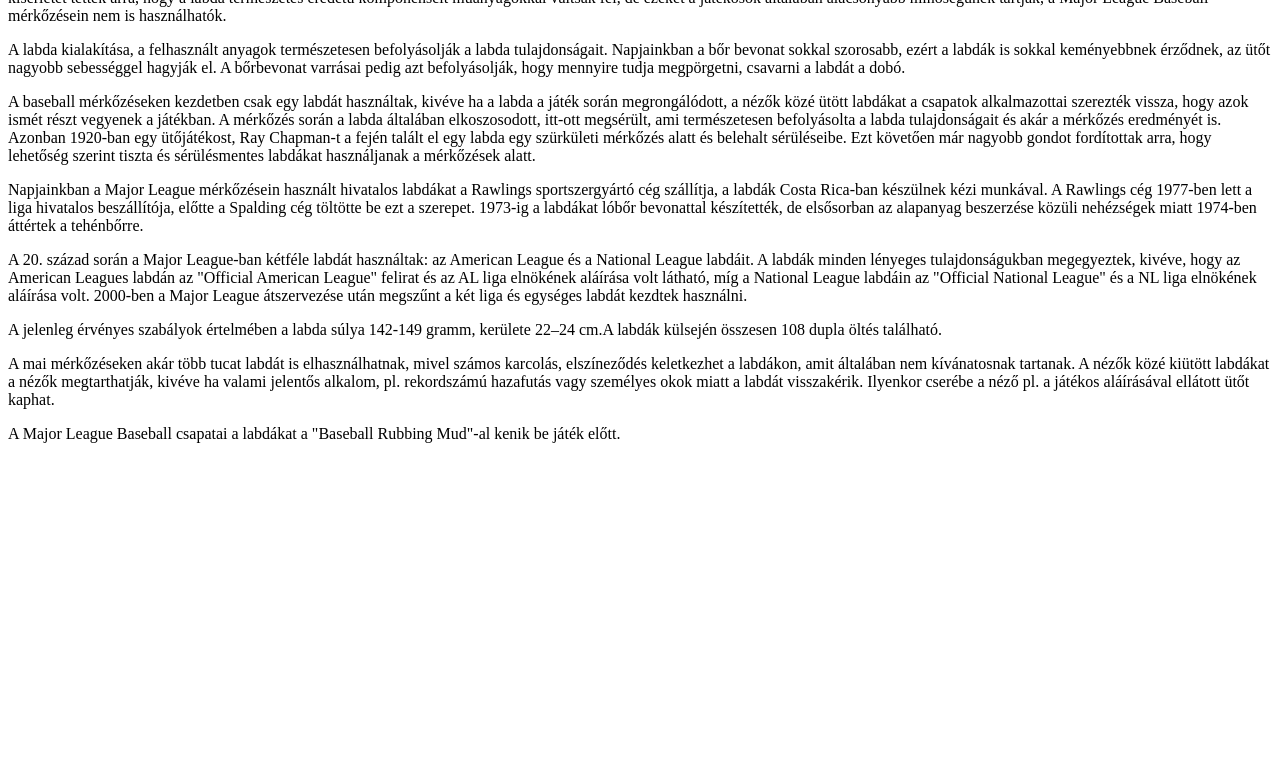
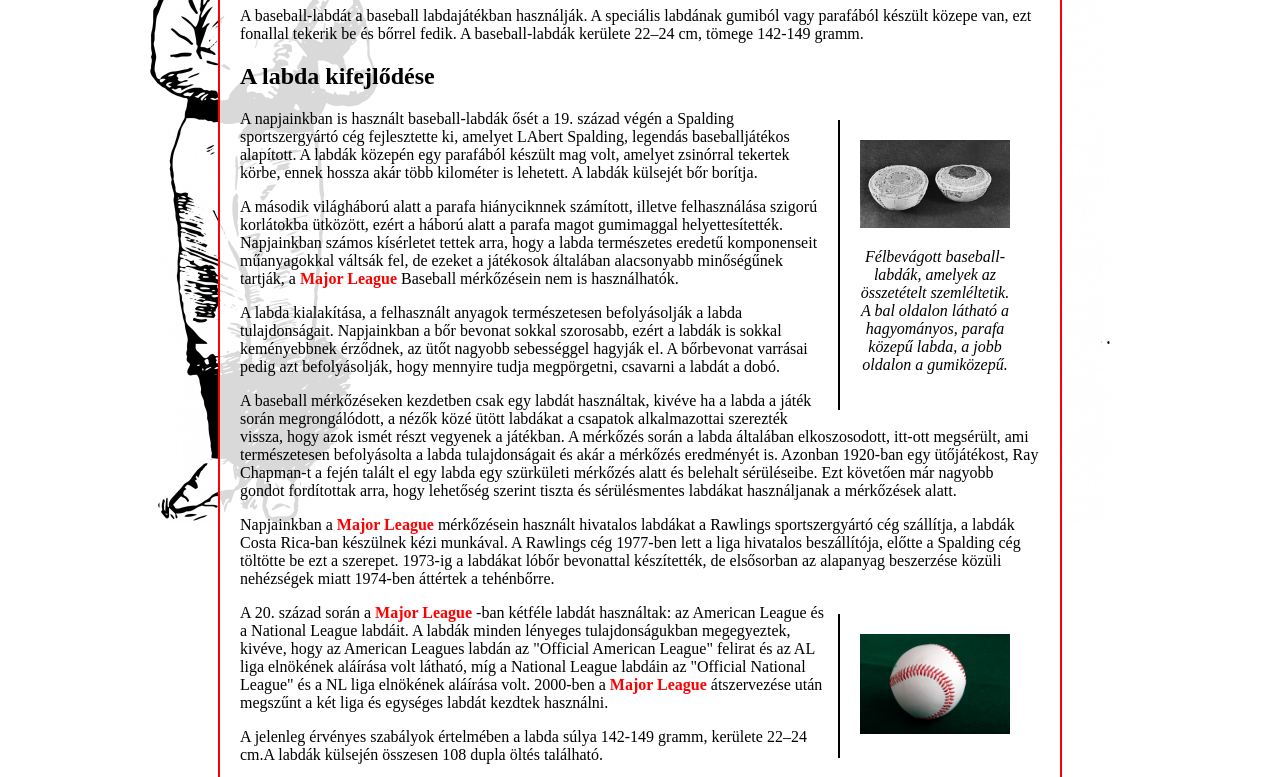
Before and after one commit to akos444/Baseball-labda, a plain HTML site: page index.html in a window 1280 px wide. Shown: the part 243-1020 px from the top of the page. Before the commit the page ends 800 px from the top, so only its background shows below. Drawn offline with Linux system fonts and the light colour scheme.

Commit message:
végső állapot

```diff
--- a/index.html
+++ b/index.html
@@ -1,22 +1,37 @@
-<html>
+<!DOCTYPE html>
+<html lang="hu">
     <head>
+
+        <meta charset="UTF-8">
+        <meta http-equiv="X-UA-Compatible" content="IE=edge">
+        <meta name="viewport" content="width=device-width, initial-scale=1.0">
+        <title>Baseball-labda</title>
+        <link rel="stylesheet" href="style.css">
     </head>
     <body>
-    Baseball labda*
+        <div id="content">
+            <h1>Baseball labda <a href="https://hu.wikipedia.org/wiki/Baseball-labda" target="blank">*</a></h1>
             <p>A baseball-labdát a baseball labdajátékban használják. A speciális labdának gumiból vagy parafából készült közepe van, ezt fonallal tekerik be és bőrrel fedik. A baseball-labdák kerülete 22–24 cm, tömege 142-149 gramm.</p>
 
-    A labda kifejlődése
+            <h2>A labda kifejlődése</h2>
+            <div class="frame">
+                <img src="Felbevagva.jpg" alt="">
+                <p class="imgcaption">Félbevágott baseball-labdák, amelyek az összetételt szemléltetik. A bal oldalon látható a hagyományos, parafa közepű labda, a jobb oldalon a gumiközepű.</p>
+            </div>
 
-    <p>Félbevágott baseball-labdák, amelyek az összetételt szemléltetik. A bal oldalon látható a hagyományos, parafa közepű labda, a jobb oldalon a gumiközepű.</p>
 
             <p>A napjainkban is használt baseball-labdák ősét a 19. század végén a Spalding sportszergyártó cég fejlesztette ki, amelyet LAbert Spalding, legendás baseballjátékos alapított. A labdák közepén egy parafából készült mag volt, amelyet zsinórral tekertek körbe, ennek hossza akár több kilométer is lehetett. A labdák külsejét bőr borítja.</p>
-    <p>A második világháború alatt a parafa hiányciknnek számított, illetve felhasználása szigorú korlátokba ütközött, ezért a háború alatt a parafa magot gumimaggal helyettesítették. Napjainkban számos kísérletet tettek arra, hogy a labda természetes eredetű komponenseit műanyagokkal váltsák fel, de ezeket a játékosok általában alacsonyabb minőségűnek tartják, a Major League Baseball mérkőzésein nem is használhatók.</p>
+            <p>A második világháború alatt a parafa hiányciknnek számított, illetve felhasználása szigorú korlátokba ütközött, ezért a háború alatt a parafa magot gumimaggal helyettesítették. Napjainkban számos kísérletet tettek arra, hogy a labda természetes eredetű komponenseit műanyagokkal váltsák fel, de ezeket a játékosok általában alacsonyabb minőségűnek tartják, a <span class="kiemelt"> Major League </span> Baseball mérkőzésein nem is használhatók.</p>
             <p>A labda kialakítása, a felhasznált anyagok természetesen befolyásolják a labda tulajdonságait. Napjainkban a bőr bevonat sokkal szorosabb, ezért a labdák is sokkal keményebbnek érződnek, az ütőt nagyobb sebességgel hagyják el. A bőrbevonat varrásai pedig azt befolyásolják, hogy mennyire tudja megpörgetni, csavarni a labdát a dobó.</p>
             <p>A baseball mérkőzéseken kezdetben csak egy labdát használtak, kivéve ha a labda a játék során megrongálódott, a nézők közé ütött labdákat a csapatok alkalmazottai szerezték vissza, hogy azok ismét részt vegyenek a játékban. A mérkőzés során a labda általában elkoszosodott, itt-ott megsérült, ami természetesen befolyásolta a labda tulajdonságait és akár a mérkőzés eredményét is. Azonban 1920-ban egy ütőjátékost, Ray Chapman-t a fején talált el egy labda egy szürkületi mérkőzés alatt és belehalt sérüléseibe. Ezt követően már nagyobb gondot fordítottak arra, hogy lehetőség szerint tiszta és sérülésmentes labdákat használjanak a mérkőzések alatt.</p>
-    <p>Napjainkban a Major League mérkőzésein használt hivatalos labdákat a Rawlings sportszergyártó cég szállítja, a labdák Costa Rica-ban készülnek kézi munkával. A Rawlings cég 1977-ben lett a liga hivatalos beszállítója, előtte a Spalding cég töltötte be ezt a szerepet. 1973-ig a labdákat lóbőr bevonattal készítették, de elsősorban az alapanyag beszerzése közüli nehézségek miatt 1974-ben áttértek a tehénbőrre.</p>
-    <p>A 20. század során a Major League-ban kétféle labdát használtak: az American League és a National League labdáit. A labdák minden lényeges tulajdonságukban megegyeztek, kivéve, hogy az American Leagues labdán az "Official American League" felirat és az AL liga elnökének aláírása volt látható, míg a National League labdáin az "Official National League" és a NL liga elnökének aláírása volt. 2000-ben a Major League átszervezése után megszűnt a két liga és egységes labdát kezdtek használni.</p>
+            <p>Napjainkban a <span class="kiemelt"> Major League </span> mérkőzésein használt hivatalos labdákat a Rawlings sportszergyártó cég szállítja, a labdák Costa Rica-ban készülnek kézi munkával. A Rawlings cég 1977-ben lett a liga hivatalos beszállítója, előtte a Spalding cég töltötte be ezt a szerepet. 1973-ig a labdákat lóbőr bevonattal készítették, de elsősorban az alapanyag beszerzése közüli nehézségek miatt 1974-ben áttértek a tehénbőrre.</p>
+            <div class="frame">
+                <img src="Baseball.jpg" alt="Baseball-labda" title="Baseball-labda">
+            </div>
+            <p>A 20. század során a <span class="kiemelt"> Major League </span>-ban kétféle labdát használtak: az American League és a National League labdáit. A labdák minden lényeges tulajdonságukban megegyeztek, kivéve, hogy az American Leagues labdán az "Official American League" felirat és az AL liga elnökének aláírása volt látható, míg a National League labdáin az "Official National League" és a NL liga elnökének aláírása volt. 2000-ben a <span class="kiemelt"> Major League </span> átszervezése után megszűnt a két liga és egységes labdát kezdtek használni.</p>
             <p>A jelenleg érvényes szabályok értelmében a labda súlya 142-149 gramm, kerülete 22–24 cm.A labdák külsején összesen 108 dupla öltés található.</p>
             <p>A mai mérkőzéseken akár több tucat labdát is elhasználhatnak, mivel számos karcolás, elszíneződés keletkezhet a labdákon, amit általában nem kívánatosnak tartanak. A nézők közé kiütött labdákat a nézők megtarthatják, kivéve ha valami jelentős alkalom, pl. rekordszámú hazafutás vagy személyes okok miatt a labdát visszakérik. Ilyenkor cserébe a néző pl. a játékos aláírásával ellátott ütőt kaphat.</p>
-    <p>A Major League Baseball csapatai a labdákat a "Baseball Rubbing Mud"-al kenik be játék előtt.</p>
+            <p>A <span class="kiemelt"> Major League </span> Baseball csapatai a labdákat a "Baseball Rubbing Mud"-al kenik be játék előtt.</p>
+        </div>
     </body>
     </html>
--- a/style.css
+++ b/style.css
@@ -1,12 +1,20 @@
 body
 {
+    background-image: url('baseball-background.jpg');
     margin: 0;
     padding: 0;
     background-position-x: 150px;
+    background-size: 960px;
+    background-repeat: no-repeat;
 }
 
 #content
 {
+    border-left:solid 2px red;
+    border-right:solid 2px red;
+    margin: auto;
+    margin-top: 150px;
+    width: 800px;
     padding: 20px;
     background-color: rgba(255,255,255,0.85);
 }
@@ -15,9 +23,26 @@ body
 {
     padding:20px;
     margin:10px;
+    float: right;
+    width: 150px;
+    border-left:solid 2px black;
 }
 
 .frame img
 {
     width: 150px;
 }
+.imgcaption{
+    text-align: center;
+    font-style: italic;
+}
+.kiemelt{
+    font-weight: bold;
+    color: red;
+}
+a{
+    text-decoration: none;
+}
+a:hover{
+    color: red;
+}
```
Also changed, not shown: 2 other files. Lines whose indentation alone changed are shown as unchanged.
